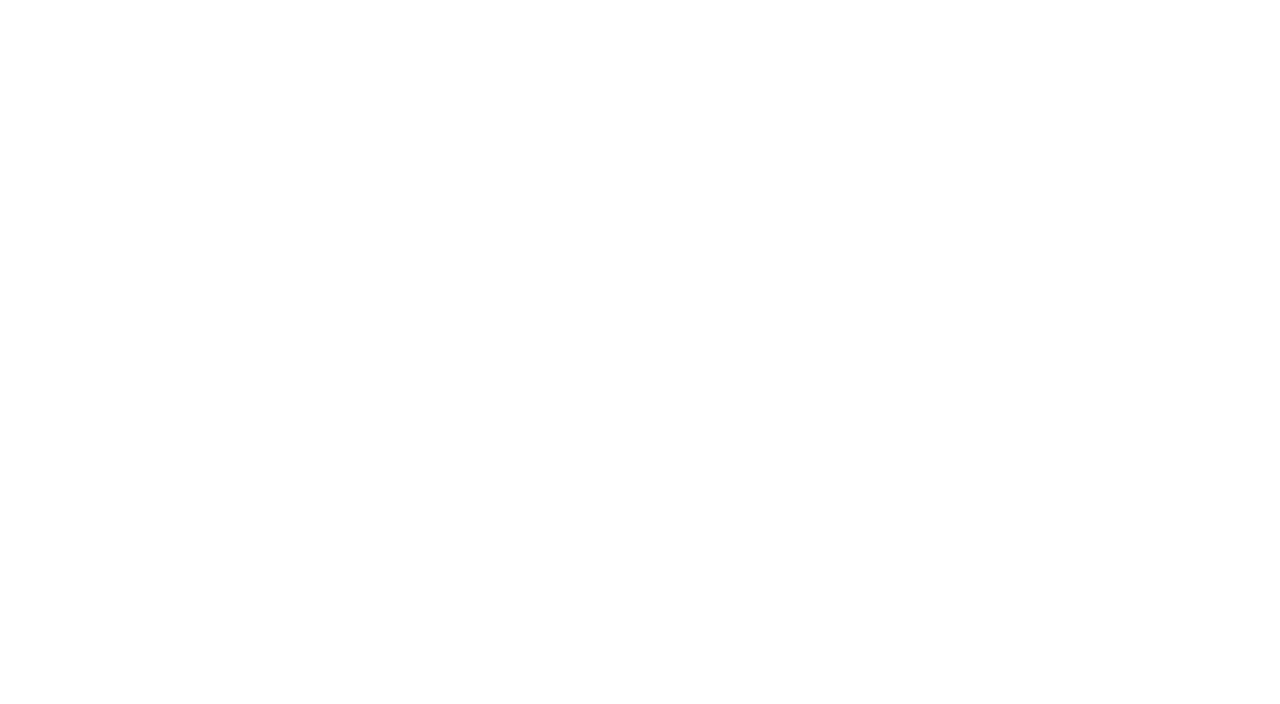
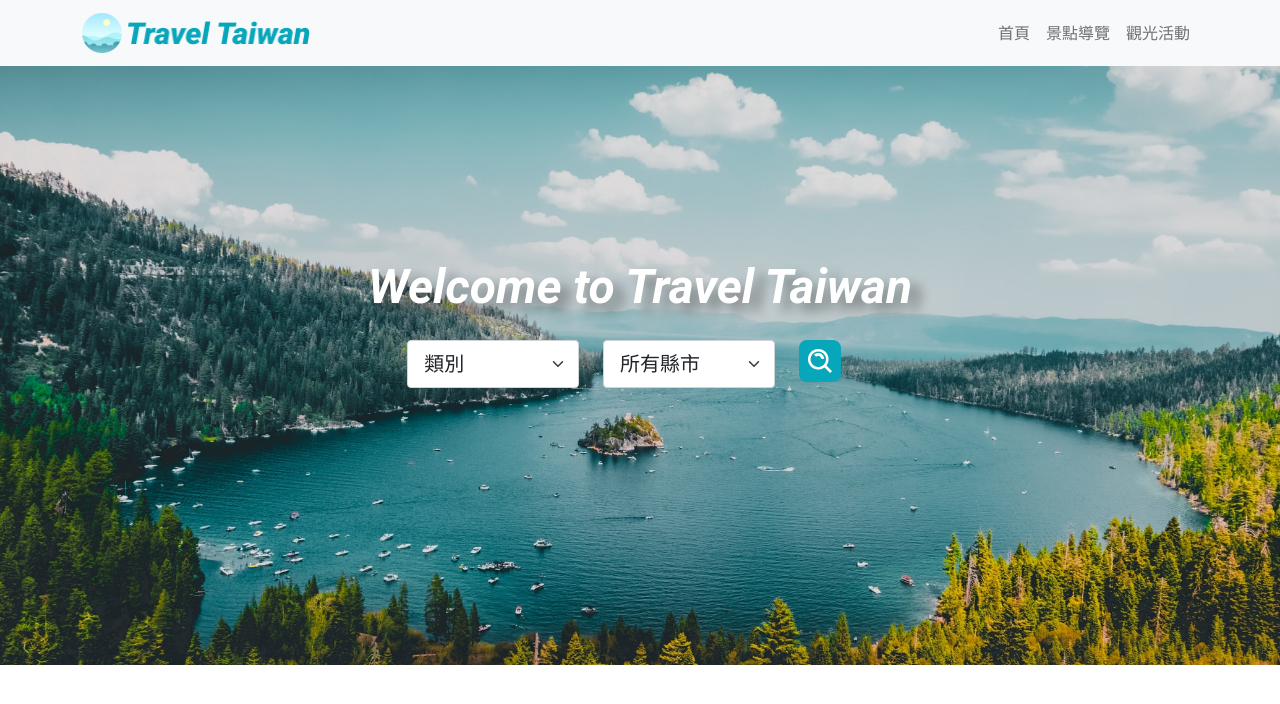
Before and after one commit to Huchan1124/F2E_Travel_Taiwan, a plain HTML site: page index.html in a window 1280 px wide. Drawn offline with nearby package versions, Linux system fonts and the light colour scheme.

Commit message:
完成nav,banner初步切版

```diff
--- a/index.html
+++ b/index.html
@@ -5,8 +5,70 @@
     <meta http-equiv="X-UA-Compatible" content="IE=edge">
     <meta name="viewport" content="width=device-width, initial-scale=1.0">
     <title>台灣旅遊景點導覽</title>
+    <link href="https://cdn.jsdelivr.net/npm/bootstrap@5.0.2/dist/css/bootstrap.min.css" rel="stylesheet" integrity="sha384-EVSTQN3/azprG1Anm3QDgpJLIm9Nao0Yz1ztcQTwFspd3yD65VohhpuuCOmLASjC" crossorigin="anonymous">
+    <script src="https://cdn.jsdelivr.net/npm/bootstrap@5.0.2/dist/js/bootstrap.bundle.min.js" integrity="sha384-MrcW6ZMFYlzcLA8Nl+NtUVF0sA7MsXsP1UyJoMp4YLEuNSfAP+JcXn/tWtIaxVXM" crossorigin="anonymous"></script>
+    <link rel="stylesheet" href="./scss/style.css">
 </head>
 <body>
+    <nav class="navbar navbar-expand-lg navbar-light bg-light">
+        <div class="container">
+          <a class="navbar-brand" href="index.html">
+              <img src="./images/logo-icon.png" alt="Travel Taiwan icon" style="width: 40px;">
+              <img src="./images/Travel Taiwan.png" alt="Travel Taiwan" style="width: 183px;">
+          </a>
+          <button class="navbar-toggler" type="button" data-bs-toggle="collapse" data-bs-target="#navbarNav" aria-controls="navbarNav" aria-expanded="false" aria-label="Toggle navigation">
+            <span class="navbar-toggler-icon"></span>
+          </button>
+          <div class="collapse navbar-collapse d-flex justify-content-end" id="navbarNav">
+            <ul class="navbar-nav ">
+              <li class="nav-item">
+                <a class="nav-link "  href="#">首頁</a>
+              </li>
+              <li class="nav-item">
+                <a class="nav-link" href="#">景點導覽</a>
+              </li>
+              <li class="nav-item">
+                <a class="nav-link" href="#">觀光活動</a>
+              </li>
+            </ul>
+          </div>
+        </div>
+      </nav>
+      <header class="banner">
+          <h2 class="banner__title  text-center mb-md-4">Welcome to Travel Taiwan</h2>
+
+            <div class="row justify-content-center">
+                <div class="col-md-4">
+                  <select class="form-select form-select-lg mb-3" aria-label=".form-select-lg example">
+                      <option selected>類別</option>
+                      <option value="1">One</option>
+                      <option value="2">Two</option>
+                      <option value="3">Three</option>
+                    </select>
+
+                </div>
+                <div class="col-md-4">
+                  <select class="form-select form-select-lg mb-3" aria-label=".form-select-lg example">
+                      <option selected>所有縣市</option>
+                      <option value="1">One</option>
+                      <option value="2">Two</option>
+                      <option value="3">Three</option>
+                    </select>
+
+                </div>
+                <div class="col-md-2">
+                  <img src="./images/search.png" alt="search_icon">
+
+
+                </div>
+
+            </div>
+
+
+
+
+
+      </header>
 
 </body>
 </html>
--- a/scss/style.scss
+++ b/scss/style.scss
@@ -0,0 +1,18 @@
+
+
+.banner {
+    width: 100%;
+    height: 599px;
+    padding: 15% 28% 17.5% 28%;
+    background: url("../images/banner/banner-1.png") center center;
+    background-size: cover;
+}
+
+.banner__title {
+   color: #FFFFFF;
+   text-shadow: 10px 8px 12px rgba(0, 0, 0, 0.37);
+   font-family: Roboto;
+   font-size: 48px;
+   font-style: italic;
+   font-weight: bold;
+}
```
Also changed, not shown: images/Travel Taiwan.png (added), images/banner/banner-1.png (added), images/logo-icon.png (added), images/search.png (added), scss/style.css, 3 other files.
